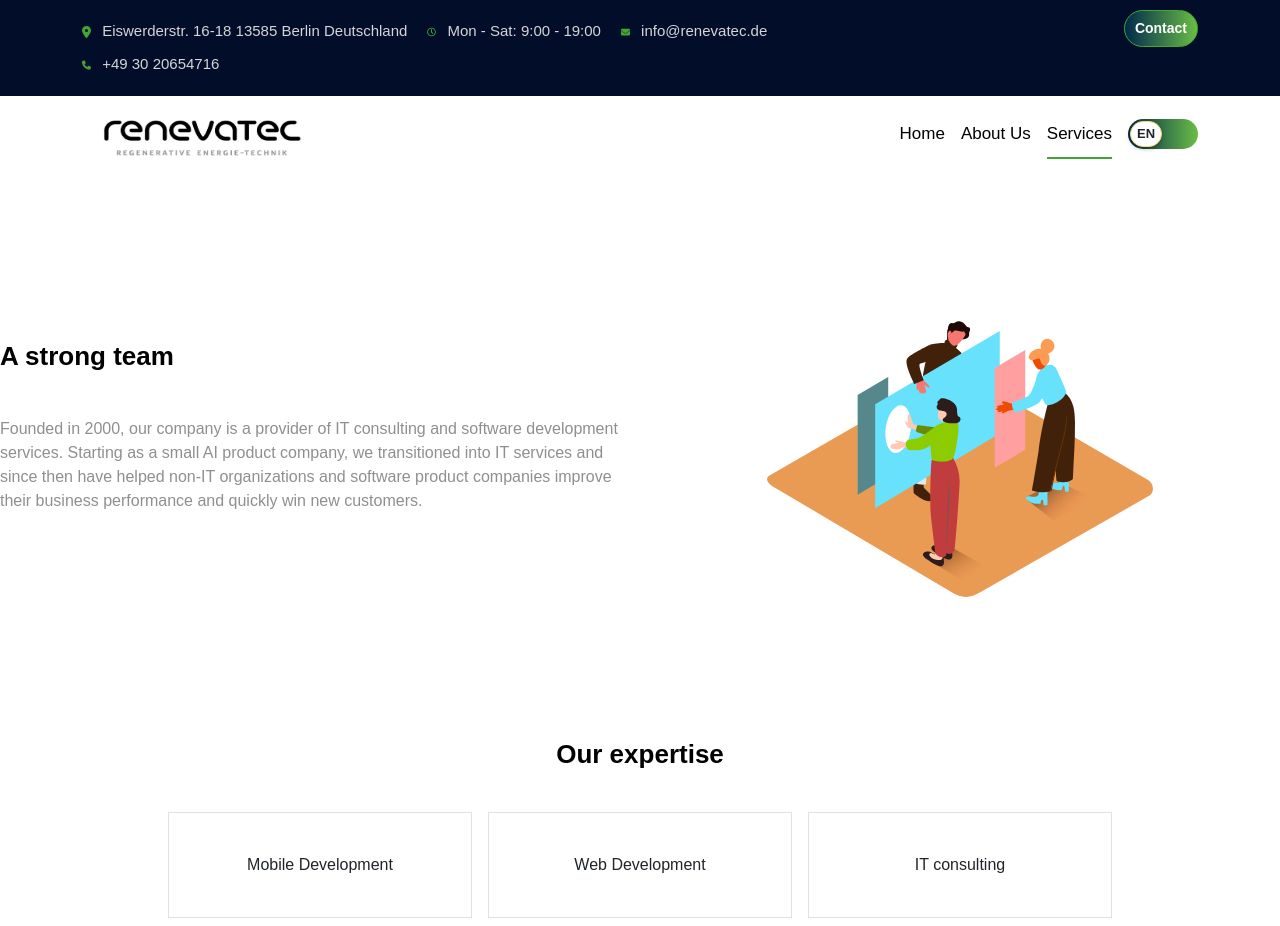
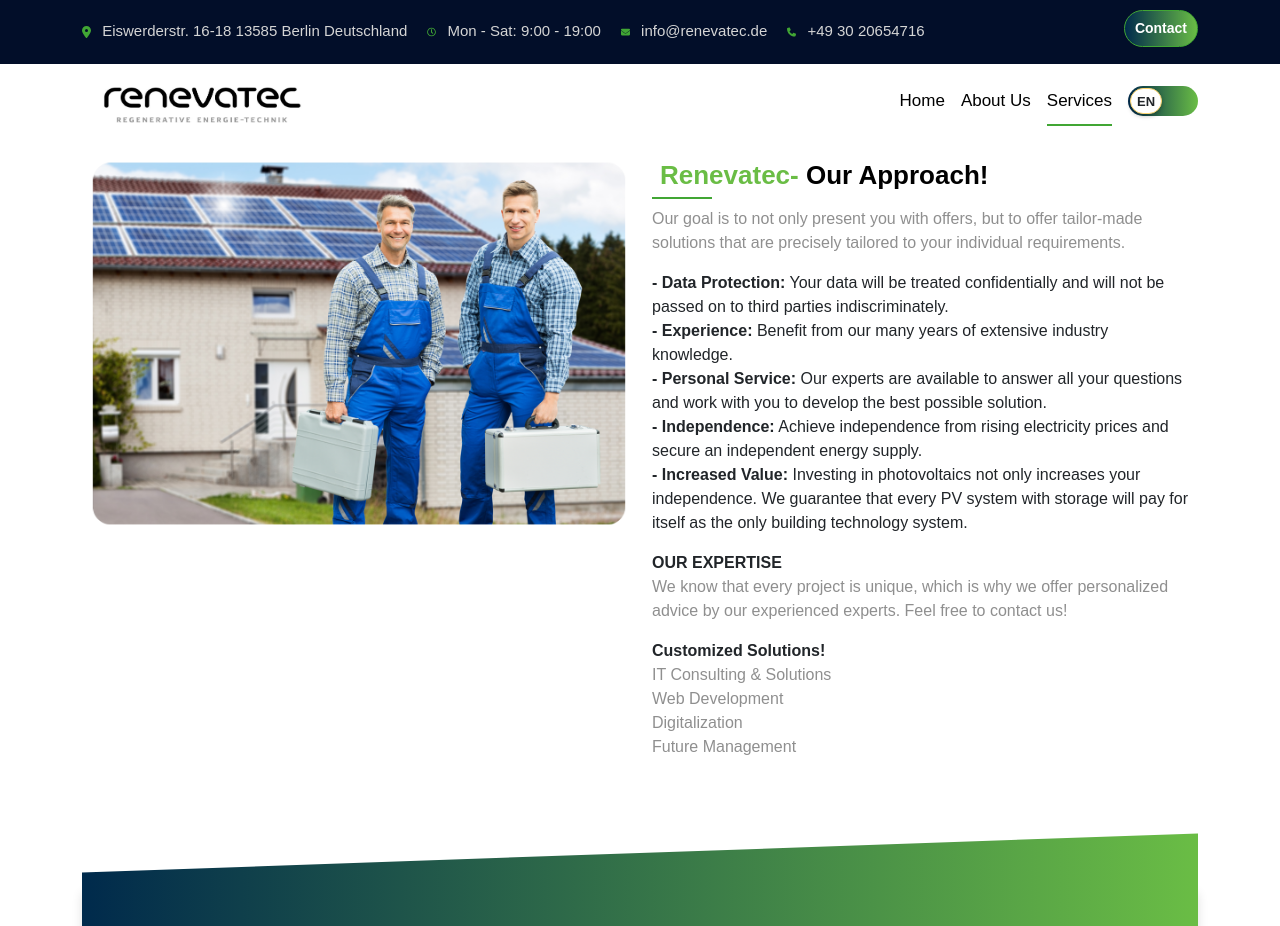
Before and after one commit to phprahul1998/monu-project, a Next.js app: page /services in a window 1280 px wide. Shown: the top 926 px of the page. Built offline with nearby package versions, Linux system fonts and the light colour scheme.

Commit message:
page added

```diff
--- a/components/Footer.js
+++ b/components/Footer.js
@@ -27,11 +27,8 @@
                     alt="solar-installation-footer-logo"
                   />
                 </a>
-                <h1
-                  className="text-white"
-                  dangerouslySetInnerHTML={{ __html: t("home.main_heading") }}
-                />
-                <p className="">{t("home.main_desc", "Default Heading")}</p>
+
+                <p className="">{t("footer.para1", "Default Heading")}</p>
                 <div className="top_solar_btn">
                   <ul>
                     <li>
--- a/components/Navbar.js
+++ b/components/Navbar.js
@@ -43,7 +43,7 @@
       <div className="topbar-area fix ">
         <div className="container">
           <div className="row">
-            <div className="col-9 ">
+            <div className="col-10">
               <div className="topbar-left">
                 <ul>
                   <li className="hidden-mobile">
@@ -70,7 +70,7 @@
                 </ul>
               </div>
             </div>
-            <div className="col-3">
+            <div className="col-2">
               <div className="quote-button">
                 <Link href="#inquery">
                   <span className="quote-btn"> {t("heading.quote")}</span>
--- a/pages/about.js
+++ b/pages/about.js
@@ -2,45 +2,33 @@
 import Image from "next/image";
 import { useTranslation } from "react-i18next";
 import Link from "next/link";
+import Footer from "../components/Footer";
 
 export default function About() {
-
-    const  { t } = useTranslation('en', { useSuspense: false })
+  const { t } = useTranslation("en", { useSuspense: false });
   return (
-      <div>
-        <div className="py-20 flex items-center justify-center">
-            <div className="w-1/2">
-                <h1 className="text-6xl font-bold">{ t('about.title')}</h1>
-                <p className="py-10 text-gray-600">
-                    { t('about.description')}
-                </p>
-
+    <div className="container-fluid p-0 m-0">
+      <div className="container " style={{ marginBottom: "180px" }}>
+        <div className="row p-2">
+          <div className="col-md-6">
+            <div className="single-awesome-project">
+              <div className="awesome-img">
+                <img src="img/12_Pic1.png" alt="" />
+              </div>
             </div>
-            <div className="w-1/2 px-10 flex justify-center">
-                <Image
-                src="/img/team.svg"
-                alt=""
-                height={400}
-                width={400}
-                />
-            </div>
+          </div>
+          <div className="col-md-6">
+            <h2
+              className="p-2 left-headline"
+              dangerouslySetInnerHTML={{
+                __html: t("about_us_page.heading"),
+              }}
+            />
+            <p> {t("about_us_page.para")}</p>
+          </div>
         </div>
-        <div className="flex flex-col w-3/4 mx-auto">
-            <h2 className="text-3xl font-bold text-center mb-10">{ t('about.expertise.title')}</h2>
-            <div className="flex">
-                <div className="w-1/3 border border-blue-900 p-10 mx-2 text-center">
-                    {t('about.expertise.mobile-dev')}
-                </div>
-                <div className="w-1/3 border border-blue-900 p-10 mx-2 text-center">
-                    {t('about.expertise.web-dev')}
-                </div>
-                <div className="w-1/3 border border-blue-900 p-10 mx-2 text-center">
-                    {t('about.expertise.it')}
-                </div>
-            </div>
-
       </div>
-      </div>
-
-  )
+      <Footer />
+    </div>
+  );
 }
--- a/pages/services.js
+++ b/pages/services.js
@@ -2,45 +2,43 @@
 import Image from "next/image";
 import { useTranslation } from "react-i18next";
 import Link from "next/link";
+import Footer from "../components/Footer";
 
 export default function Services() {
-
-    const { t } = useTranslation('en', { useSuspense: false })
-    return (
-        <div>
-            <div className="py-20 flex items-center justify-center">
-                <div className="w-1/2">
-                    <h1 className="text-6xl font-bold">{t('about.title')}</h1>
-                    <p className="py-10 text-gray-600">
-                        {t('about.description')}
-                    </p>
-
-                </div>
-                <div className="w-1/2 px-10 flex justify-center">
-                    <Image
-                        src="/img/team.svg"
-                        alt=""
-                        height={400}
-                        width={400}
-                    />
-                </div>
+  const { t } = useTranslation("en", { useSuspense: false });
+  return (
+    <div className="container-fluid p-0 m-0">
+      <div className="container " style={{ marginBottom: "180px" }}>
+        <div className="row p-2">
+          <div className="col-md-6">
+            <div className="single-awesome-project">
+              <div className="awesome-img">
+                <img src="img/12_Pic2.png" alt="" />
+              </div>
             </div>
-            <div className="flex flex-col w-3/4 mx-auto">
-                <h2 className="text-3xl font-bold text-center mb-10">{t('about.expertise.title')}</h2>
-                <div className="flex">
-                    <div className="w-1/3 border border-blue-900 p-10 mx-2 text-center">
-                        {t('about.expertise.mobile-dev')}
-                    </div>
-                    <div className="w-1/3 border border-blue-900 p-10 mx-2 text-center">
-                        {t('about.expertise.web-dev')}
-                    </div>
-                    <div className="w-1/3 border border-blue-900 p-10 mx-2 text-center">
-                        {t('about.expertise.it')}
-                    </div>
-                </div>
-
-            </div>
+          </div>
+          <div className="col-md-6">
+            <h2
+              className="p-2 left-headline"
+              dangerouslySetInnerHTML={{
+                __html: t("service_page.heading"),
+              }}
+            />
+            <p> {t("service_page.para")}</p>
+            <div
+              dangerouslySetInnerHTML={{
+                __html: t("service_page.list"),
+              }}
+            />
+            <div
+              dangerouslySetInnerHTML={{
+                __html: t("service_page.experties"),
+              }}
+            />
+          </div>
         </div>
-
-    )
+      </div>
+      <Footer />
+    </div>
+  );
 }
--- a/public/translations/en/translations.json
+++ b/public/translations/en/translations.json
@@ -41,7 +41,7 @@
   "rethinkenergy": {
     "rethinkheading": "<span class='coloredtext'>Rethink</span> energy!",
     "subheading": "We compare all available providers and find the best solution for you!",
-    "para": "By installing a photovoltaic system, you can not only reduce your electricity costs, but also independently design your energy supply and secure it in the long term. <br/> It doesn't matter whether you want to equip a private household or a commercial business. We compare all available providers <br/> and find the optimal solution for you."
+    "para": "Become independent with your own photovoltaic system and design one sustainable and clean future."
   },
   "advantages": {
     "heading": "<span class='coloredtext'>Your advantages through</span> one Own PV system: ",
@@ -77,6 +77,7 @@
   },
 
   "footer": {
+    "para1": "Renevatec is a Berlin-based company committed to making solar energy accessible and effective for everyone. We combine innovative technology with deep industry knowledge to connect customers with the best solar energy solutions available. Our vision is a world in which renewable energy is the standard and is effortlessly integrated into everyday life.",
     "para": "© Copyright Renevatec All Rights Reserved."
   },
   "stepform": {
@@ -184,5 +185,17 @@
     "error_msg": "Please Enter ",
     "Something_wrong": "Oops! Something went wrong. Please try again later.",
     "thankYou": "Success! Your form has been submitted successfully. Our representative will call you shortly. Thank you!"
-  }
+  },
+  "about_us_page": {
+    "heading": "<span class='coloredtext'>About  </span> us!",
+    "para": "At renevatec, we are committed to helping both private households and companies find the ideal photovoltaic solution. Through our free and non-binding solar check, we identify tailor-made offers that perfectly suit your needs. We are your experts for photovoltaic solutions! Would you like to find out more? Arrange a consultation appointment with us now or use our free PV check."
+  },
+  "service_page": {
+    "heading": "<span class='coloredtext'>Renevatec-  </span>  Our Approach!",
+    "para": "Our goal is to not only present you with offers, but to offer tailor-made solutions that are precisely tailored to your individual requirements.",
+    "list": "<ul className='list-group'> <li className='list-group-item d-flex justify-content-between align-items-center'> <strong>- Data Protection:</strong> Your data will be treated confidentially and will not be passed on to third parties indiscriminately. </li> <li className='list-group-item d-flex justify-content-between align-items-center'> <strong>- Experience:</strong> Benefit from our many years of extensive industry knowledge. </li> <li className='list-group-item d-flex justify-content-between align-items-center'> <strong>- Personal Service:</strong> Our experts are available to answer all your questions and work with you to develop the best possible solution. </li> <li className='list-group-item d-flex justify-content-between align-items-center'> <strong>- Independence:</strong> Achieve independence from rising electricity prices and secure an independent energy supply. </li> <li className='list-group-item d-flex justify-content-between align-items-center'> <strong>- Increased Value:</strong> Investing in photovoltaics not only increases your independence. We guarantee that every PV system with storage will pay for itself as the only building technology system. </li> </ul>",
+
+    "experties": "<strong>OUR EXPERTISE</strong> <p> We know that every project is unique, which is why we offer personalized advice by our experienced experts. Feel free to contact us! </p> <strong>Customized Solutions! </strong> <br/> <p>IT Consulting & Solutions <br/> Web Development<br/> Digitalization <br/> Future Management <p/>"
+  },
+  "imprint": "<p> Imprint renevatec - a brand of: <br /> GTSports GmbH <br /> Eiswerderstr. 18, Building 129 <br /> 13585 Berlin, Germany <br /> Tel. 030 20 654716 <br /> <br /> Email: info@grandtoursports.com <br /> Managing Director: <br /> Thomas Richter <br /> Commercial Register: Local Court Charlottenburg, HRB 204961 B <br /> VAT identification number: DE 297945960 <br /> <br /> Responsible according to § 55 RStV: <br /> Thomas Richter <br /> Eiswerderstr. 18, Building 129 | 13585 Berlin <br /> The European Commission provides a platform for online dispute resolution (OS), which you can find here: https://ec.europa.eu/consumers/odr/. <br /> We are willing to participate in out-of-court dispute resolution proceedings before a consumer arbitration board. <br /> The responsible body is the Universal Arbitration Board of the Federal Center for Arbitration e.V., <br /> Straßburger Straße 8, 77694 Kehl am Rhein, www.universalschlichtungsstelle.de. </p>"
 }
--- a/styles/navbar.css
+++ b/styles/navbar.css
@@ -344,7 +344,7 @@
   left: 2px;
 }
 
-@media only screen and (max-width: 700px) {
+@media only screen and (max-width: 800px) {
   .hidden-mobile {
     display: none !important;
   }
@@ -357,7 +357,7 @@
     font-size: 10px;
   }
   .topbar-left ul li a {
-    font-size: 14px;
+    font-size: 12px;
   }
   .topbar-area ul {
     padding-top: 10px;
```
Also changed, not shown: pages/imprint.js (+14 -2 lines), public/translations/fr/translations.json (+14 -2 lines).
